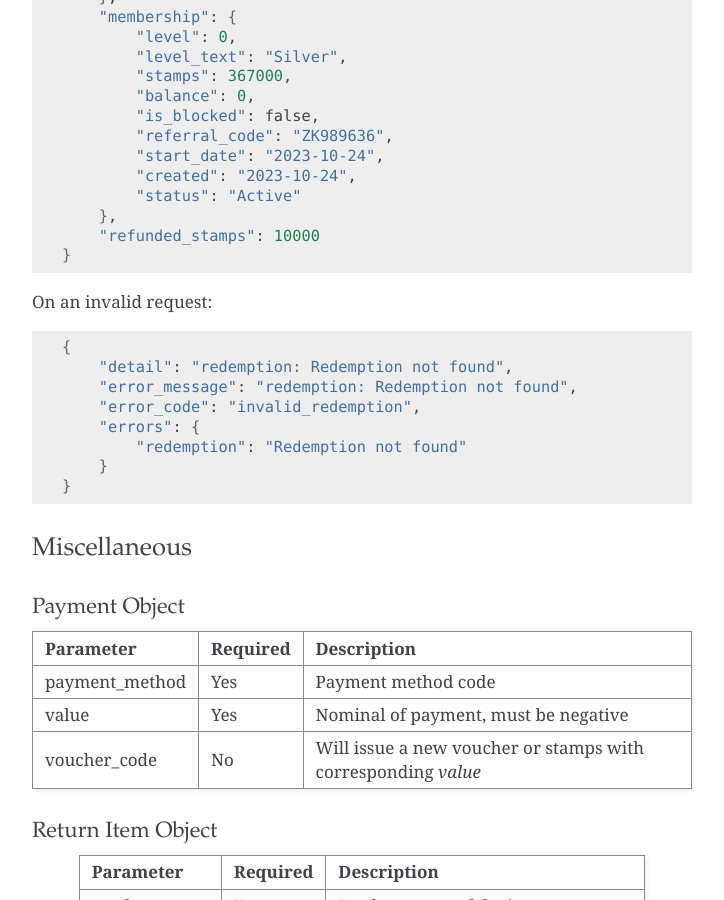
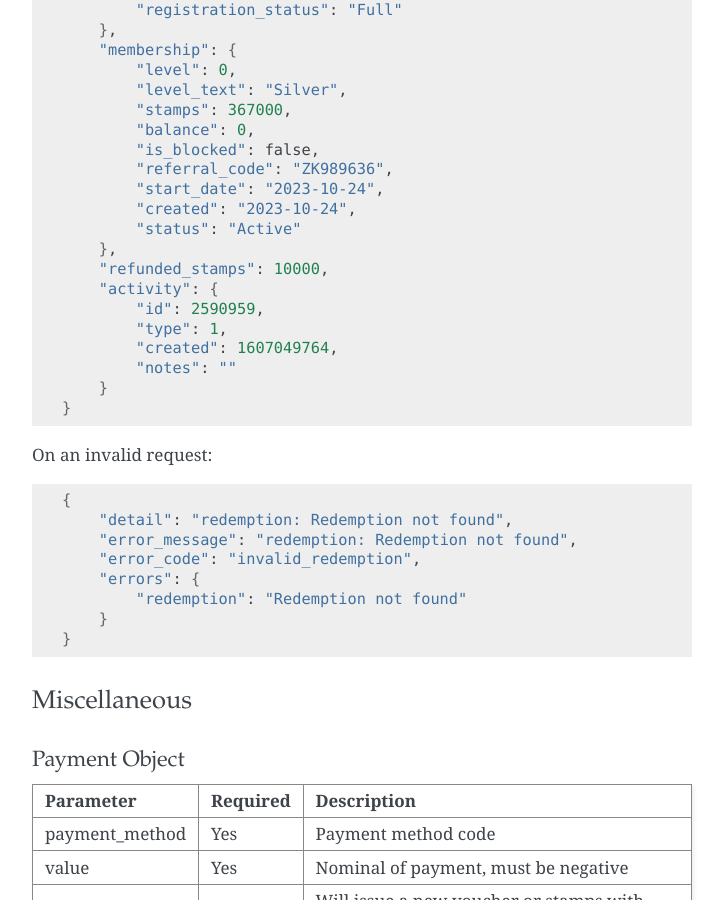
Before and after one commit to ui/stamps-api-docs, a Sphinx documentation site: the page built from source/klg_api.rst, in a window 1280 px wide and 900 px high, scrolled down 44808 px. Shown: the whole window, without its empty margins (388-1112 px from the left). Built offline with Sphinx 7.4.7, drawn with Linux system fonts in a browser that asks for light colours; some of the changed text lies outside the part shown.

Commit message:
Add activity in klg redemption refund response (#210)

```diff
--- a/source/klg_api.rst
+++ b/source/klg_api.rst
@@ -1966,6 +1966,7 @@ redemption            Object of the refunded redemption
 membership            Membership object
 user                  User object
 refunded_stamps       Stamps refunded by API
+activity              Activity object
 ===================== ==============================================================================================
 
 
@@ -2044,7 +2045,13 @@ On a successful API call:
             "created": "2023-10-24",
             "status": "Active"
         },
-        "refunded_stamps": 10000
+        "refunded_stamps": 10000,
+        "activity": {
+            "id": 2590959,
+            "type": 1,
+            "created": 1607049764,
+            "notes": ""
+        }
     }
 
 On an invalid request:
```
